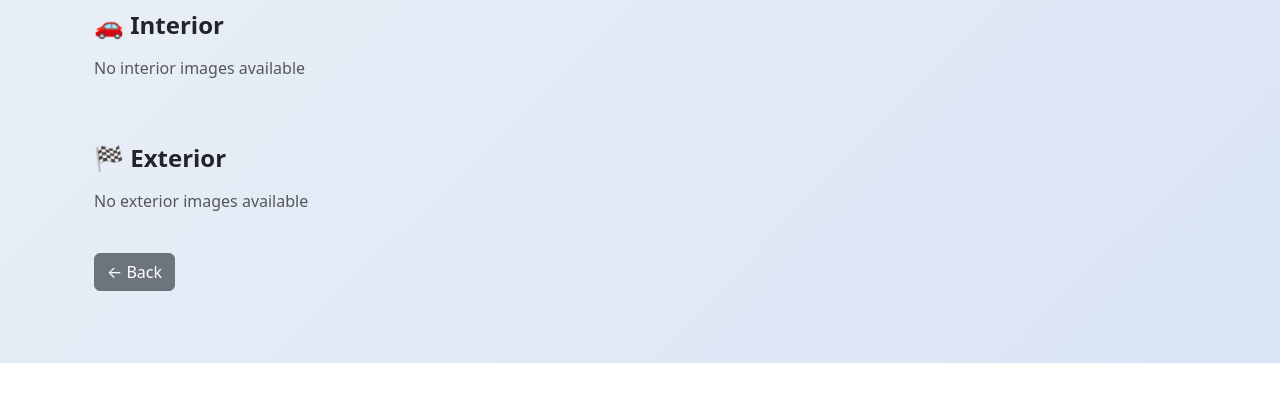
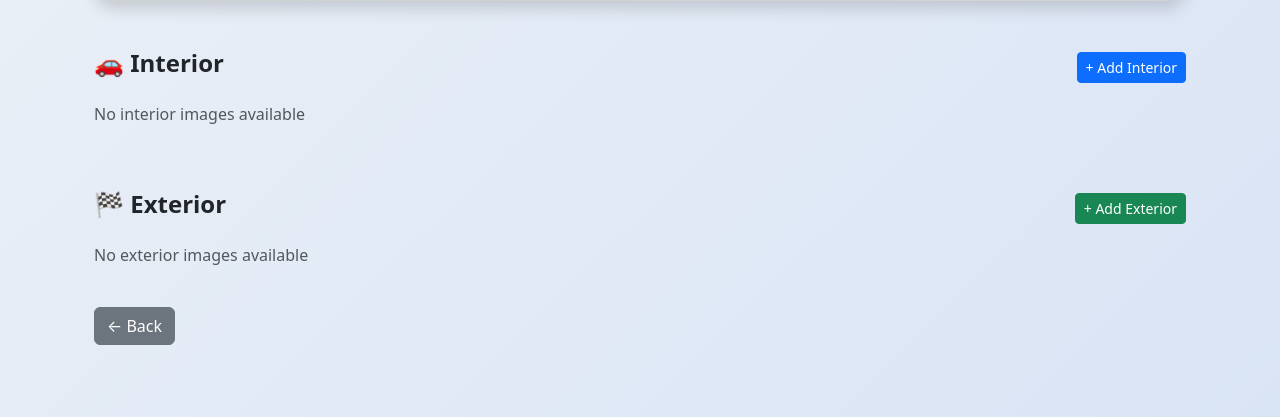
Before and after one commit to GowthamReddyT/AutoHub, a Django app: page /company/product/1/ in a window 1280 px wide. Shown: the part 536-953 px from the top of the page. Before the commit the page ends 899 px from the top, so only its background shows below. Run offline with Django 5.2, Linux system fonts and the light colour scheme; data comes from the database, SQL or seed files in the repository; both versions use the stored data as it was before the commit; data that the repository does not hold is empty.

Commit message:
updated chnages

```diff
--- a/cbv/cbvapp/models.py
+++ b/cbv/cbvapp/models.py
@@ -36,10 +36,11 @@ class Interior(models.Model):
     image = models.ImageField(upload_to="products/interior/")
 
     def __str__(self):
-        return f"{self.product.Product_Name} Interior"
+        return f"{self.product.product_name} Interior"
 
 
-# ✅ NEW MODEL – Exterior
+
+
 class Exterior(models.Model):
     product = models.ForeignKey(
         Product,
@@ -49,4 +50,4 @@ class Exterior(models.Model):
     image = models.ImageField(upload_to="products/exterior/")
 
     def __str__(self):
-        return f"{self.product.Product_Name} Exterior"
+        return f"{self.product.product_name} Exterior"
--- a/cbv/cbvapp/templates/cbvapp/products_details.html
+++ b/cbv/cbvapp/templates/cbvapp/products_details.html
@@ -1,87 +1,116 @@
 {% extends 'base.html' %}
+{% block title %}Product Details{% endblock %}
 {% block content %}
 
 <style>
-    body{
+    body {
         background: linear-gradient(135deg,#eef2f7,#d9e4f5);
     }
 
-    .main-card{
-        border-radius:20px;
+    .main-card {
+        border-radius: 20px;
     }
 
-    .gallery img{
-        height:160px;
-        width:100%;
-        object-fit:cover;
-        border-radius:12px;
-        transition:0.3s;
+    .gallery img {
+        height: 160px;
+        width: 100%;
+        object-fit: cover;
+        border-radius: 12px;
+        transition: 0.3s;
     }
 
-    .gallery img:hover{
-        transform:scale(1.05);
+    .gallery img:hover {
+        transform: scale(1.05);
+    }
+
+    .img-box {
+        position: relative;
+    }
+
+    .delete-icon {
+        position: absolute;
+        top: 8px;
+        right: 8px;
+        background: #dc3545;
+        color: #fff;
+        border-radius: 50%;
+        padding: 5px 8px;
+        font-size: 12px;
+        text-decoration: none;
+    }
+
+    .delete-icon:hover {
+        background: #bb2d3b;
     }
 </style>
 
 <div class="container py-5">
 
-    <!-- Product Info -->
+    <!-- PRODUCT INFO -->
     <div class="card main-card shadow p-5 mb-5">
-
         <div class="row">
 
             <div class="col-md-5 text-center">
-                <img src="{{ product.image.url }}"
-                     class="img-fluid rounded shadow">
+                {% if product.pro_img %}
+                    <img src="{{ product.pro_img.url }}" class="img-fluid rounded shadow">
+                {% endif %}
             </div>
 
             <div class="col-md-7">
-
-                <h2 class="fw-bold text-primary">
-                    {{ product.Product_Name }}
-                </h2>
-
+                <h2 class="fw-bold text-primary">{{ product.product_name }}</h2>
                 <hr>
-
-                <p><b>Company:</b> {{ product.company.Name }}</p>
+                <p><b>Company:</b> {{ product.company.name }}</p>
                 <p><b>Price:</b> ₹ {{ product.price }}</p>
                 <p><b>Color:</b> {{ product.color }}</p>
                 <p><b>Fuel:</b> {{ product.fuel_type }}</p>
                 <p><b>CC:</b> {{ product.cc }}</p>
-                <p><b>Mileage:</b> {{ product.miliege }} kmpl</p>
+                <p><b>Mileage:</b> {{ product.Mileage }} kmpl</p>
+            </div>
 
-            </div>
         </div>
     </div>
 
-
-    <!-- Interior -->
-    <h4 class="fw-bold mb-3">🚗 Interior</h4>
+    <!-- INTERIOR -->
+    <div class="d-flex justify-content-between align-items-center mb-3">
+        <h4 class="fw-bold">🚗 Interior</h4>
+        <a href="{% url 'add_interior' product.id %}" class="btn btn-sm btn-primary">
+            + Add Interior
+        </a>
+    </div>
 
     <div class="row g-3 gallery mb-5">
         {% for img in product.interiors.all %}
-            <div class="col-md-3">
-                <img src="{{ img.image.url }}">
-            </div>
+        <div class="col-md-3 img-box">
+            <img src="{{ img.image.url }}">
+            <a href="{% url 'delete_interior' img.id %}" class="delete-icon">
+                <i class="bi bi-trash"></i>
+            </a>
+        </div>
         {% empty %}
             <p class="text-muted">No interior images available</p>
         {% endfor %}
     </div>
 
-
-    <!-- Exterior -->
-    <h4 class="fw-bold mb-3">🏁 Exterior</h4>
+    <!-- EXTERIOR -->
+    <div class="d-flex justify-content-between align-items-center mb-3">
+        <h4 class="fw-bold">🏁 Exterior</h4>
+        <a href="{% url 'add_exterior' product.id %}" class="btn btn-sm btn-success">
+            + Add Exterior
+        </a>
+    </div>
 
     <div class="row g-3 gallery">
         {% for img in product.exteriors.all %}
-            <div class="col-md-3">
-                <img src="{{ img.image.url }}">
-            </div>
+        <div class="col-md-3 img-box">
+            <img src="{{ img.image.url }}">
+            <a href="{% url 'delete_exterior' img.id %}" class="delete-icon">
+                <i class="bi bi-trash"></i>
+            </a>
+        </div>
         {% empty %}
             <p class="text-muted">No exterior images available</p>
         {% endfor %}
     </div>
-
 
     <div class="mt-4">
         <a href="javascript:history.back()" class="btn btn-secondary">
--- a/cbv/cbvapp/urls.py
+++ b/cbv/cbvapp/urls.py
@@ -4,21 +4,43 @@ from cbvapp import views
 urlpatterns = [
 
     # HOME – Company list
-    path('', views.AllCompanies.as_view(), name='list'),
+    path('', views.AllCompanies.as_view(), name='companies'),
 
-    # EMI (MUST be above <int:pk>/)
+    # EMI (keep above <int:pk>/)
     path('emi/<int:pk>/', views.EmiCalculator.as_view(), name='emi_calculator'),
 
-    # PRODUCT DETAIL (optional, if you use it)
+    # PRODUCT DETAIL
     path('product/<int:pk>/', views.ProductDetailView.as_view(), name='product_detail'),
 
     # COMPANY CRUD
-    path('create/', views.AddNewCompany.as_view(), name='create'),
-    path('add/', views.AddNewCompany.as_view(), name='add'),
-
+    path('add/', views.AddNewCompany.as_view(), name='add_company'),
     path('<int:pk>/edit/', views.EditCompany.as_view(), name='edit_company'),
     path('<int:pk>/delete/', views.DeleteCompany.as_view(), name='delete_company'),
 
-    # COMPANY DETAIL (KEEP THIS LAST)
+    # INTERIOR
+    path(
+        'product/<int:pk>/interior/add/',
+        views.AddInterior.as_view(),
+        name='add_interior'
+    ),
+    path(
+        'interior/<int:pk>/delete/',
+        views.DeleteInterior.as_view(),
+        name='delete_interior'
+    ),
+
+    # EXTERIOR
+    path(
+        'product/<int:pk>/exterior/add/',
+        views.AddExterior.as_view(),
+        name='add_exterior'
+    ),
+    path(
+    "interior/<int:pk>/delete/",
+    views.DeleteInterior.as_view(),
+    name="delete_interior"
+),
+
+    # COMPANY DETAIL (KEEP LAST)
     path('<int:pk>/', views.CompanyDetails.as_view(), name='detail'),
 ]
--- a/cbv/cbvapp/views.py
+++ b/cbv/cbvapp/views.py
@@ -1,15 +1,19 @@
+from django.shortcuts import get_object_or_404, redirect
+from django.views import View
 from django.views.generic import (
     TemplateView, ListView, DetailView,
     CreateView, UpdateView, DeleteView
 )
 from django.urls import reverse_lazy
-from cbvapp.models import Company, Product
+from cbvapp.models import Company, Product, Interior, Exterior
 
 
+# ---------------- HOME ----------------
 class Myclass(TemplateView):
     template_name = "index.html"
 
 
+# ---------------- COMPANY ----------------
 class AllCompanies(ListView):
     model = Company
     template_name = "cbvapp/company_list.html"
@@ -38,10 +42,18 @@ class EditCompany(UpdateView):
 
 class DeleteCompany(DeleteView):
     model = Company
-    template_name = "cbvapp/company_confirm_delete.html"
+    template_name = "cbvapp/delete_confirm.html"
     success_url = reverse_lazy("list")
 
 
+# ---------------- PRODUCT ----------------
+class ProductDetailView(DetailView):
+    model = Product
+    template_name = "cbvapp/products_details.html"
+    context_object_name = "product"
+
+
+# ---------------- EMI ----------------
 class EmiCalculator(DetailView):
     model = Product
     template_name = "cbvapp/emi_calculator.html"
@@ -68,7 +80,53 @@ class EmiCalculator(DetailView):
         return self.render_to_response(context)
 
 
-class ProductDetailView(DetailView):
-    model = Product
-    template_name = "cbvapp/products_details.html"
-    context_object_name = "product"
+# ---------------- INTERIOR ----------------
+class AddInterior(CreateView):
+    model = Interior
+    fields = ["image"]
+    template_name = "cbvapp/add_interior.html"
+
+    def form_valid(self, form):
+        form.instance.product_id = self.kwargs["pk"]
+        return super().form_valid(form)
+
+    def get_success_url(self):
+        return reverse_lazy("product_detail", kwargs={"pk": self.object.product.id})
+
+
+class DeleteInterior(DeleteView):
+    model = Interior
+    template_name = "cbvapp/delete_confirm.html"
+
+    def get_success_url(self):
+        return reverse_lazy("product_detail", kwargs={"pk": self.object.product.id})
+
+
+# ---------------- EXTERIOR ----------------
+class AddExterior(CreateView):
+    model = Exterior
+    fields = ["image"]
+    template_name = "cbvapp/add_exterior.html"
+
+    def form_valid(self, form):
+        form.instance.product_id = self.kwargs["pk"]
+        return super().form_valid(form)
+
+    def get_success_url(self):
+        return reverse_lazy("product_detail", kwargs={"pk": self.object.product.id})
+
+
+class DeleteInterior(View):
+    def get(self, request, pk):
+        interior = get_object_or_404(Interior, pk=pk)
+        product_id = interior.product.id
+        interior.delete()
+        return redirect("product_detail", pk=product_id)
+
+
+class DeleteExterior(View):
+    def get(self, request, pk):
+        exterior = get_object_or_404(Exterior, pk=pk)
+        product_id = exterior.product.id
+        exterior.delete()
+        return redirect("product_detail", pk=product_id)
```
Also changed, not shown: cbv/cbvapp/templates/cbvapp/add_exterior.html (added, +34 -0 lines), cbv/cbvapp/templates/cbvapp/add_interior.html (added, +34 -0 lines), cbv/cbvapp/templates/cbvapp/company_detail.html (+14 -14 lines), cbv/cbvapp/templates/cbvapp/delete_confirm.html (added, +37 -0 lines), cbv/templates/index.html (+6 -9 lines), cbv/cbvapp/migrations/0006_remove_company_logo_remove_product_image.py (added), cbv/db.sqlite3, cbv/media/products/exterior/creta.avif (added), cbv/media/products/exterior/creta_daTtfRg.avif (added), cbv/media/products/interior/creta.avif (added), cbv/media/products/interior/creta_8JAYO2c.avif (added), cbv/media/products/interior/creta_C0FPEjj.avif (added), cbv/media/products/interior/creta_lRbVz6r.avif (added), cbv/media/products/interior/creta_rDOGv79.avif (added), 1 more files.
